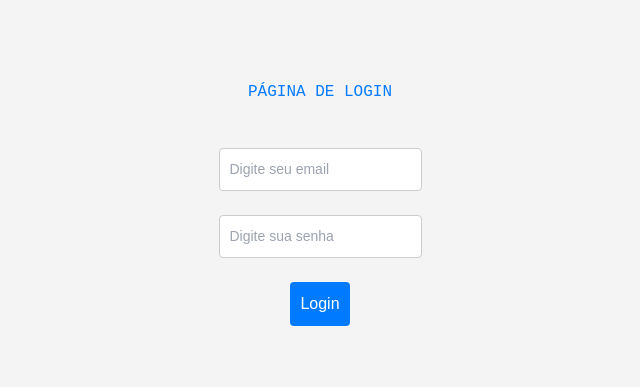
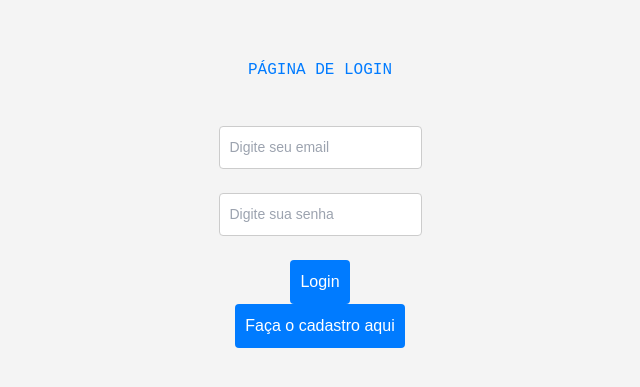
Before and after one commit to mariafer057/AULAEAD, a Next.js app: page /login in a window 1280 px wide. Shown: the part 197-584 px from the top of the page, without its empty margins (320-960 px from the left). Built offline with nearby package versions, Linux system fonts and the light colour scheme.

Commit message:
31/10
começando o projeto

```diff
--- a/src/app/login/page.tsx
+++ b/src/app/login/page.tsx
@@ -1,6 +1,7 @@
 'use client';
 import { useState } from 'react';
 import { useRouter } from 'next/navigation';
+import Link from 'next/link';
 
 import './login.css';
 
@@ -41,6 +42,12 @@ export default function Login() {
                 <br />
                 <button onClick={login}>Login</button>
                 {errologin && <p style={{ color: 'red' }}>{errologin}</p>}
+                <br />
+                <button>
+                    <Link href={"/cadastro/"}>
+                    <p>Faça o cadastro aqui</p>
+                    </Link>
+                </button>
             </center>
         </div>
     );
--- a/src/app/page.tsx
+++ b/src/app/page.tsx
@@ -8,9 +8,6 @@ export default function Home() {
         <Link href="/login">
           <button>Faça o login aqui!</button>
         </Link>
-        <Link href="/cadastro">
-          <button>Faça o seu cadastro aqui!</button>
-        </Link>
       </center>
     </div>
   );
```
